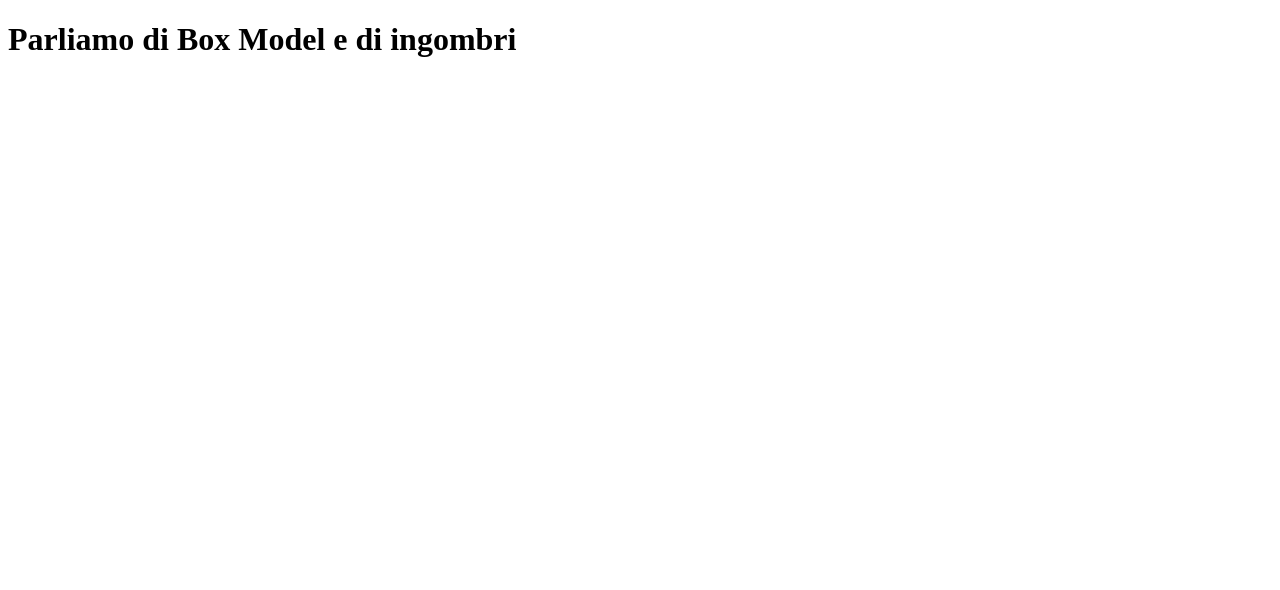
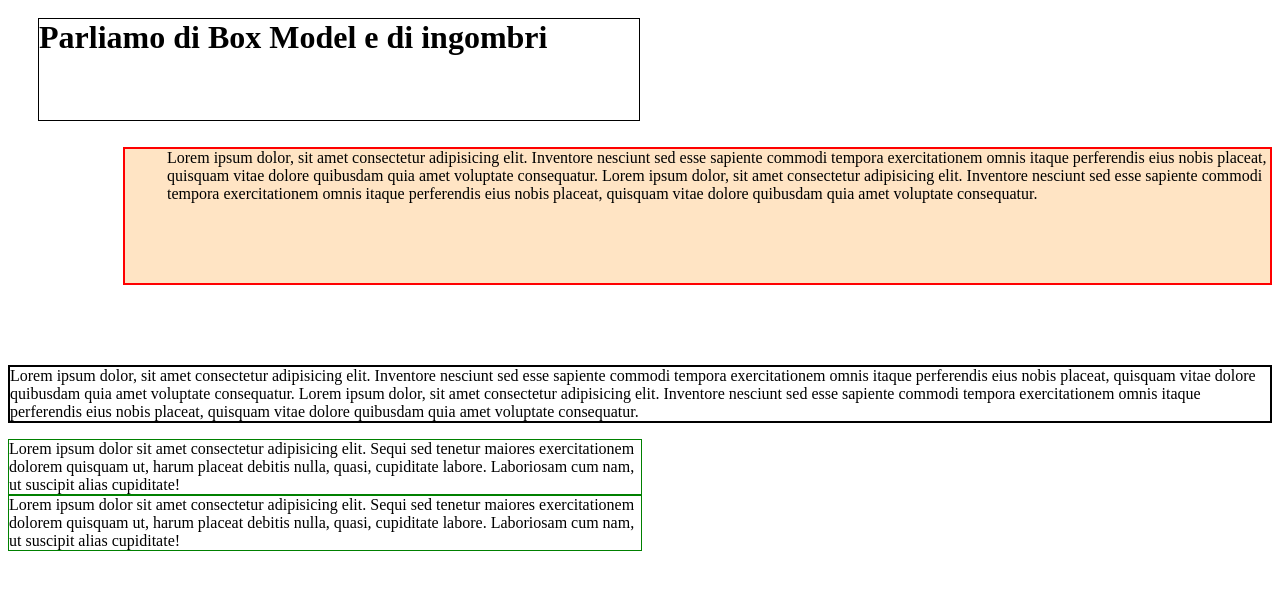
Before and after one commit to irvelervel/FS0525-U1-W1-D4, a plain HTML site: page ingombri.html in a window 1280 px wide. Drawn offline with Linux system fonts and the light colour scheme.

Commit message:
Updates main file

```diff
--- a/ingombri.html
+++ b/ingombri.html
@@ -4,12 +4,74 @@
     <meta charset="UTF-8" />
     <meta name="viewport" content="width=device-width, initial-scale=1.0" />
     <title>Box Model in CSS</title>
+    <style>
+      /* STILI SUL TITOLO */
+      h1 {
+        display: inline-block;
+        margin-bottom: 3em;
+        border: 1px solid black;
+        padding-bottom: 2em;
+        width: 600px;
+
+        margin-top: 10px;
+        margin-bottom: 10px;
+        margin-left: 10px;
+        margin-right: 10px;
+
+        margin-left: 30px;
+      }
+
+      /* STILI SUI PARAGRAFI */
+
+      #first {
+        border: 2px solid red;
+        margin-bottom: 80px;
+        padding-bottom: 80px;
+        background-color: bisque;
+        padding-left: 42px;
+        margin-left: 115px;
+      }
+
+      main p:nth-of-type(2) {
+        /* ogni secondo paragrafo di un gruppo di paragrafi dentro main */
+        border: 2px solid black;
+      }
+
+      section div {
+        /* tutti i div dentro tutti i section */
+        border: 1px solid green;
+        display: inline-block;
+        width: 50%; /* 50% è troppo e li fa andare a capo */
+      }
+    </style>
   </head>
   <body>
     <header>
       <h1>Parliamo di Box Model e di ingombri</h1>
     </header>
-    <main></main>
+    <main>
+      <p id="first">
+        Lorem ipsum dolor, sit amet consectetur adipisicing elit. Inventore
+        nesciunt sed esse sapiente commodi tempora exercitationem omnis itaque
+        perferendis eius nobis placeat, quisquam vitae dolore quibusdam quia
+        amet voluptate consequatur. Lorem ipsum dolor, sit amet consectetur
+        adipisicing elit. Inventore nesciunt sed esse sapiente commodi tempora
+        exercitationem omnis itaque perferendis eius nobis placeat, quisquam
+        vitae dolore quibusdam quia amet voluptate consequatur.
+      </p>
+      <p>
+        Lorem ipsum dolor, sit amet consectetur adipisicing elit. Inventore
+        nesciunt sed esse sapiente commodi tempora exercitationem omnis itaque
+        perferendis eius nobis placeat, quisquam vitae dolore quibusdam quia
+        amet voluptate consequatur. Lorem ipsum dolor, sit amet consectetur
+        adipisicing elit. Inventore nesciunt sed esse sapiente commodi tempora
+        exercitationem omnis itaque perferendis eius nobis placeat, quisquam
+        vitae dolore quibusdam quia amet voluptate consequatur.
+      </p>
+      <section>
+        <div>Lorem ipsum dolor sit amet consectetur adipisicing elit. Sequi sed tenetur maiores exercitationem dolorem quisquam ut, harum placeat debitis nulla, quasi, cupiditate labore. Laboriosam cum nam, ut suscipit alias cupiditate!</div><div>Lorem ipsum dolor sit amet consectetur adipisicing elit. Sequi sed tenetur maiores exercitationem dolorem quisquam ut, harum placeat debitis nulla, quasi, cupiditate labore. Laboriosam cum nam, ut suscipit alias cupiditate!</div>
+      </section>
+    </main>
     <footer></footer>
   </body>
 </html>
```
